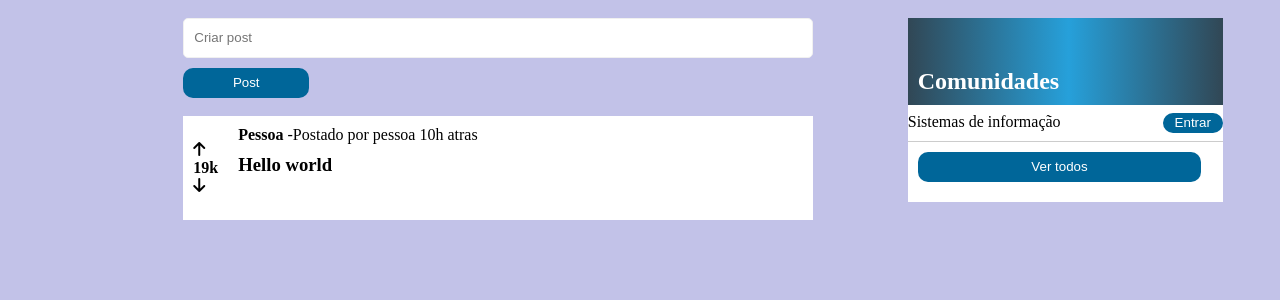
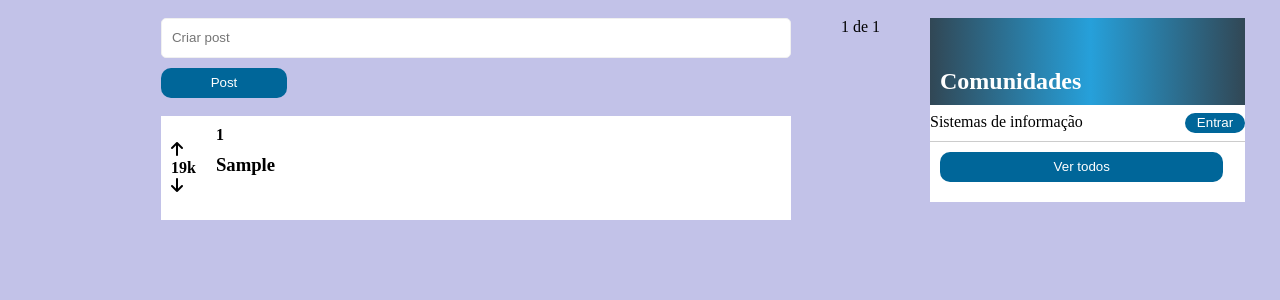
Before and after one commit to codebr01/Rede-Ufpi, a Django app: page /redeufpi/home-page.html in a window 1280 px wide. Shown: the part 77-377 px from the top of the page. Run offline with Django 4.2, Linux system fonts and the light colour scheme; a user stored in the database is signed in; tables that the repository leaves empty hold one stand-in row (values such as "Sample post").

Commit message:
feat: add paginação

```diff
--- a/app_rede_ufpi/templates/redeufpi/home-page.html
+++ b/app_rede_ufpi/templates/redeufpi/home-page.html
@@ -51,19 +51,38 @@
               </form>
           </div>
           <br>
+          {% for post in posts %}
           <div class="post-single">
             <div class="post-sidebar">
-               <i class="fa-solid fa-arrow-up"></i>
-               <p><b>19k</b></p>
-               <i class="fa-solid fa-arrow-down"></i>
+              <i class="fa-solid fa-arrow-up"></i>
+              <p><b>19k</b></p>
+              <i class="fa-solid fa-arrow-down"></i>
             </div>
             <div class="post-content">
               <div class="post-content-text">
-                <p><b>Pessoa</b> -Postado por pessoa 10h atras</p>
-                <h3>Hello world</h3>
+                <p><b>{{post.user_id}}</b></p>
+                <h3>{{post.conteudo}}</h3>
               </div>
             </div>
           </div>
+          {% endfor %}
+        </div>
+        <div class="pagination">
+          <span class="step-links">
+            {% if posts.has_previous %}
+              <a href="?page={{ posts.previous_page_number }}"><i class="fas fa-arrow-left"></i></a>
+            {% endif %}
+
+            {% if posts.paginator.num_pages %}
+              <span class="currente">
+                {{ posts.number }} de {{ posts.paginator.num_pages }}
+              </span>
+            {% endif %}
+
+            {% if posts.has_next %}
+              <a href="?page={{ posts.next_page_number }}"><i class="fas fa-arrow-right"></i></a>
+            {% endif %}
+          </span>
         </div>
         <div class="sidebar">
           <div class="comunidades">
--- a/app_rede_ufpi/templates/redeufpi/post.html
+++ b/app_rede_ufpi/templates/redeufpi/post.html
@@ -11,5 +11,6 @@
     <h1>Post</h1>
     <p>User ID: {{ post.user_id }}</p>
     <p>Conteudo: {{ post.conteudo }}</p>
+    <p><a href="{% url 'home-page' %}">VOLTAR</a></p>
 </body>
 </html>
--- a/app_rede_ufpi/views.py
+++ b/app_rede_ufpi/views.py
@@ -1,4 +1,5 @@
 from django.shortcuts import render, redirect, HttpResponse
+from django.core.paginator import Paginator
 from django.contrib.auth.models import User
 from .models import MainPost
 from django.contrib.auth import authenticate, login
@@ -11,13 +12,14 @@ def home(request):
 
 def login_view(request):
     if request.method == 'POST':
-        print('post')
+
         matricula = request.POST.get('matricula')
         senha = request.POST.get('senha')
         user = authenticate(request, username=matricula, password=senha)
+
         if user is not None:
             login(request, user)
-            return render(request, 'redeufpi/home-page.html', {'user':user})
+            return redirect('home-page')
         else:
             return render(request, 'redeufpi/login.html')
     else:
@@ -39,11 +41,18 @@ def comunidades(request):
 
 @login_required
 def home_page(request):
-    return render(request, 'redeufpi/home-page.html')
+
+    posts_list = MainPost.objects.all()
+
+    paginator = Paginator(posts_list, 4)
+    page = request.GET.get('page')
+    posts = paginator.get_page(page)
+
+    return render(request, 'redeufpi/home-page.html', {'posts':posts})
 
 @login_required
 def post(request):
-    if request.method == 'POST' and request.user.is_authenticated:
+    if request.method == 'POST':
         conteudo = request.POST.get('conteudo')
         post = MainPost.objects.create(conteudo=conteudo, user=request.user)
         post.save()
--- a/static/css/telainicial.css
+++ b/static/css/telainicial.css
@@ -179,3 +179,18 @@ header{
     color: white;
     border-radius: 10px;
 }
+
+.pagination {
+    margin-bottom: 20px;
+}
+
+.step-links{
+    position: relative;
+    margin-left: auto;
+    margin-right: auto;
+}
+
+.step-links .current{
+    margin-left: 5px;
+    margin-right: 5px;
+}
```
